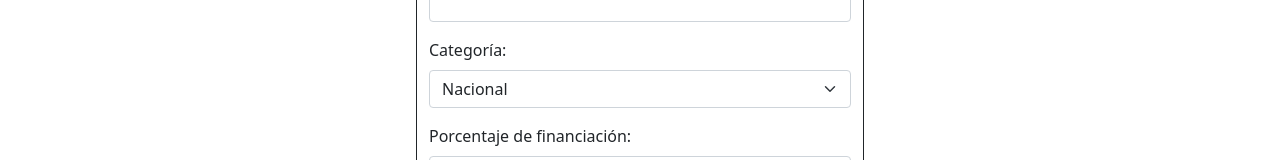
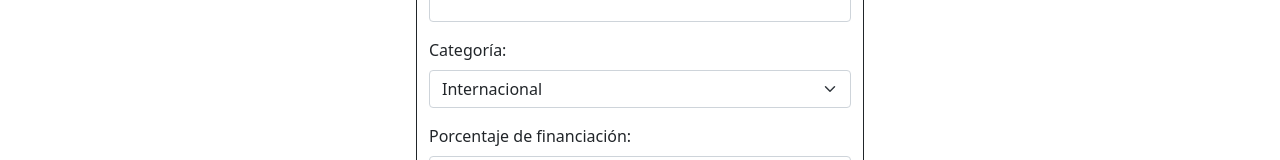
Before and after one commit to DDelgadoT/Frontend-Proyect1-WWW, a React (Create React App) app: page /editar/1 in a window 1280 px wide. Shown: the part 304-464 px from the top of the page. Built offline with nearby package versions, Linux system fonts and the light colour scheme; no server answers.

Commit message:
Edit scholarships now shows the proper category

```diff
--- a/src/components/EditarBeca/EditarBeca.js
+++ b/src/components/EditarBeca/EditarBeca.js
@@ -56,10 +56,12 @@ function EditarBeca() {
 
     let valueSelect;
     if(detalles.categoria == "Nacional"){
-        valueSelect = 1;
+        valueSelect = "Nacional";
     }else{
-        valueSelect = 2;
+        valueSelect = "Internacional";
     }
+
+
 
     let requisitos = [];
     if (detalles.requisitos !== undefined){
@@ -78,7 +80,7 @@ function EditarBeca() {
             <h1 className="title">Edición de beca</h1>
         </div>
         <Container fluid border="dark" className="border border-dark div">
-            <Form id="form" onSubmit={handleSubmit}>
+            <Form onSubmit={handleSubmit}>
                 <Form.Group className="mb-3" controlId="formFecha">
                     <Form.Label>Fecha de actualización</Form.Label>
                     <Form.Control type="text" placeholder={fechaPublicacion} readOnly />
```
